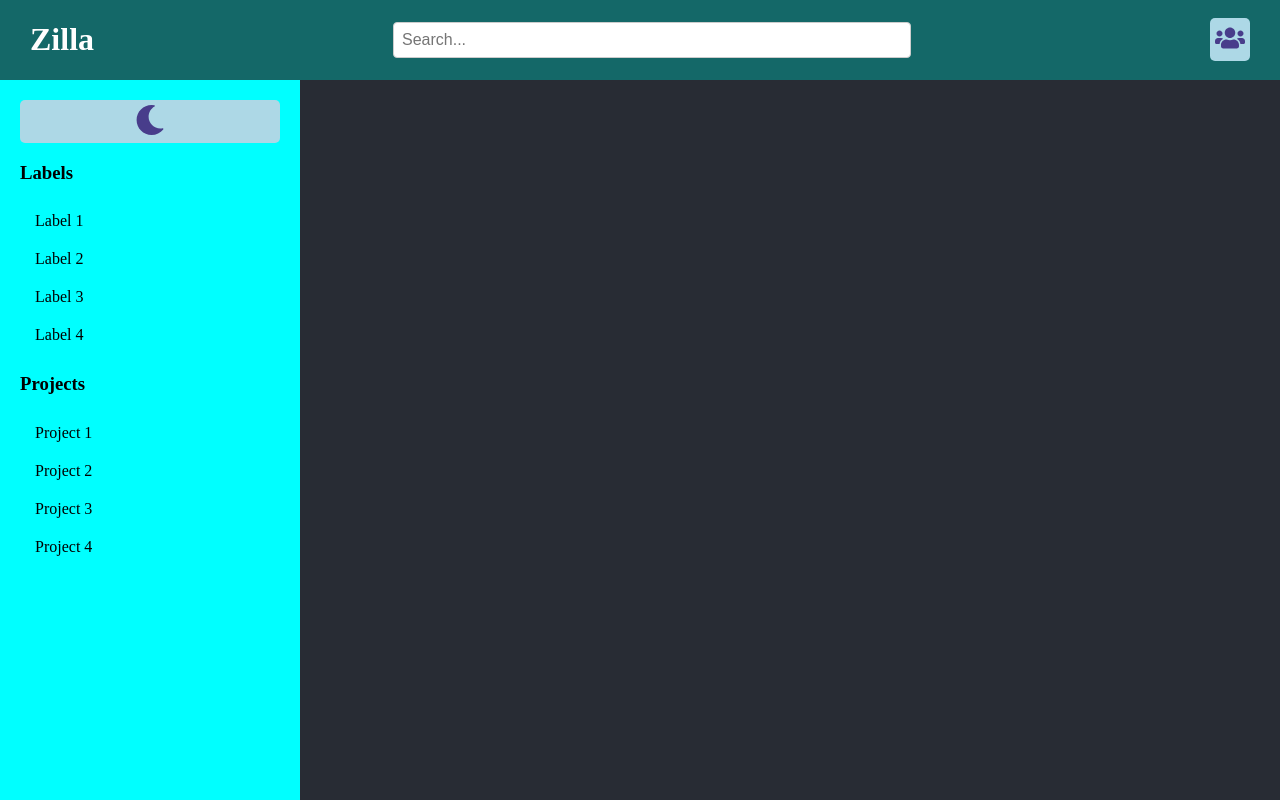
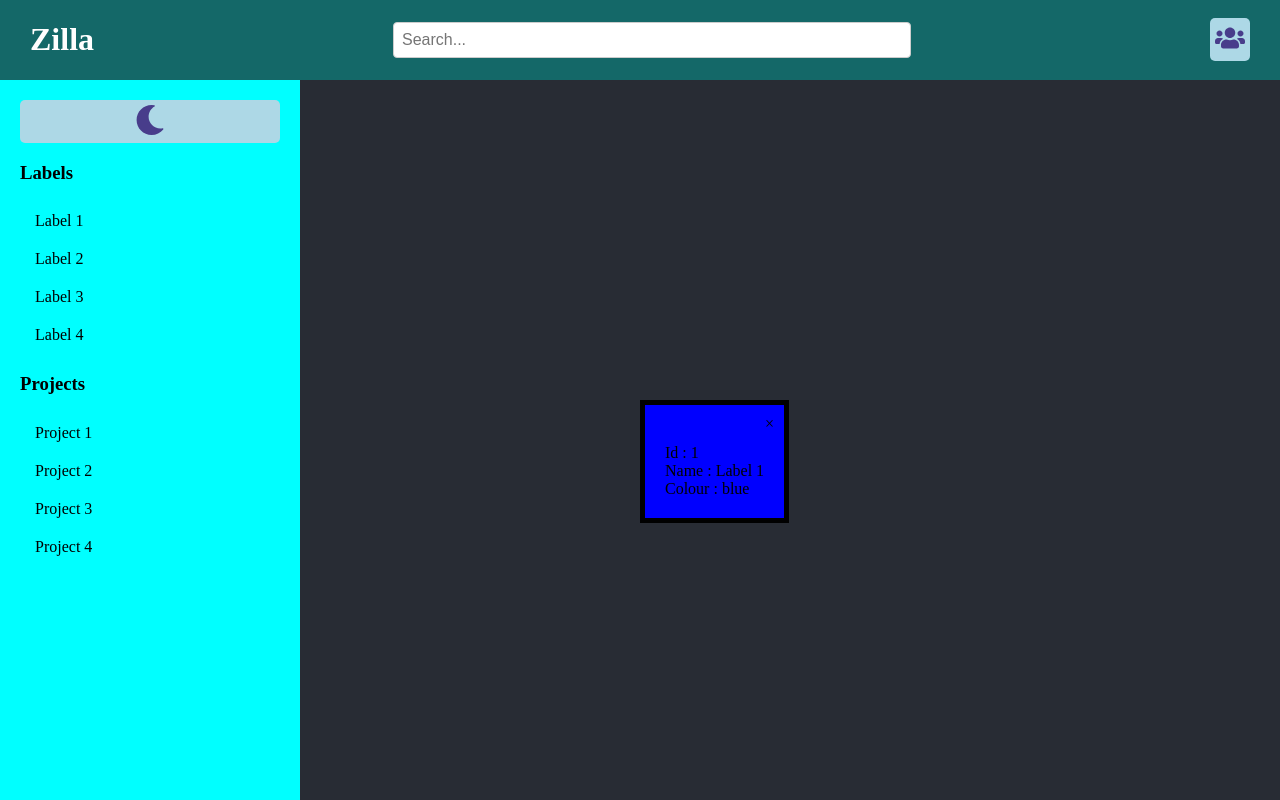
Before and after one commit to Crystelab/Zilla, a React (Create React App) app: page / in a window 1280 px wide. Both pictures are taken after a click on the item "Label 1". Shown: the top 800 px of the page. Built offline with nearby package versions, Linux system fonts and the light colour scheme.

Commit message:
Read labels

```diff
--- a/src/App.css
+++ b/src/App.css
@@ -67,3 +67,23 @@ input {
 .Sidebar .row div {
   font-size: 1rem;
 }
+
+/* pop-up */
+.pop-up{
+  background-color: white;
+  color: black;
+  position: absolute;
+  padding: 20px;
+  position: fixed;
+  top: 50%;
+  left: 50%;
+  border: solid 5px black;
+}
+.pop-up span {
+  position: absolute;
+  top: 10px;
+  right: 10px;
+}
+.pop-up span:hover {
+  color: purple;
+}
--- a/src/App.tsx
+++ b/src/App.tsx
@@ -1,14 +1,28 @@
 import './App.css';
-import Column from'./components/Column'
+import Column from './components/Column';
 import Header from './components/Header/Header';
 import Sidebar from './components/Sidebar/Sidebar';
+import { useState } from 'react';
+import LabelModal from './components/Sidebar/LabelModal';
+import { ILabel } from './types/label';
 
 function App() {
+  const [showModal, setShowModal] = useState(false);
+  const [dataToShow, setDataToShow] = useState<ILabel | null>(null);
+
+  const openModal = (data: ILabel) => {
+    setDataToShow(data);
+    setShowModal(true);
+    console.log(data.name)
+  };
+  const closeModal = () => setShowModal(false);
+
   return (
     <div className="App">
       <Header></Header>
-      <Sidebar></Sidebar>
+      <Sidebar onLabelClick={openModal} />
       <Column></Column>
+      {showModal && dataToShow !== null && ( <LabelModal closeBtn={closeModal} data={dataToShow} />)}
     </div>
   );
 }
--- a/src/components/Sidebar/Label.tsx
+++ /dev/null
@@ -1,6 +0,0 @@
-function Label() {
-
-
-  }
-
-  export default Label;
--- /dev/null
+++ b/src/components/Sidebar/LabelModal.tsx
@@ -0,0 +1,35 @@
+import { ILabel } from "../../types/label";
+
+
+type Props = {
+  closeBtn: () => void;
+  data: ILabel;
+};
+
+function LabelModal(props: Props) {
+  const { closeBtn, data } = props;
+
+  return (
+    <div>
+      <div className="pop-up" style={{backgroundColor: data.colour}}>
+        <span onClick={closeBtn}>
+          &times;
+        </span>
+        <h3></h3>
+        <div>
+          <div>
+            <label>Id : {data.id}</label>
+          </div>
+          <div>
+            <label>Name : {data.name}</label>
+          </div>
+          <div>
+            <label>Colour : {data.colour}</label>
+          </div>
+        </div>
+      </div>
+    </div>
+  );
+};
+
+  export default LabelModal;
--- a/src/components/Sidebar/LabelsList.tsx
+++ /dev/null
@@ -1,6 +0,0 @@
-function LabelsList() {
-
-
-}
-
-export default LabelsList;
--- a/src/components/Sidebar/ProjectsList.tsx
+++ /dev/null
@@ -1,6 +0,0 @@
-function ProjectsList() {
-
-
-}
-
-export default ProjectsList;
--- a/src/components/Sidebar/Sidebar.tsx
+++ b/src/components/Sidebar/Sidebar.tsx
@@ -1,8 +1,10 @@
 import DarkModeButton from "./DarkModeButton";
 import labels from "../../data/label.json"
 import projects from "../../data/project.json"
+import { ILabel } from "../../types/label";
 
-function Sidebar() {
+function Sidebar({ onLabelClick }: { onLabelClick: (data: ILabel) => void }) {
+
   return (
     <div className="Sidebar">
       <DarkModeButton />
@@ -12,6 +14,7 @@ function Sidebar() {
           <li
           key={key}
           className="row"
+          onClick={() => onLabelClick(val)}
           >
             <div>{val.name}</div>
           </li>
--- /dev/null
+++ b/src/types/label.ts
@@ -0,0 +1,5 @@
+export interface ILabel {
+  id: number;
+  name: string;
+  colour: string;
+}
```
Also changed, not shown: src/components/Sidebar/ProjectModal.tsx (renamed from src/components/Sidebar/Projects.tsx).
